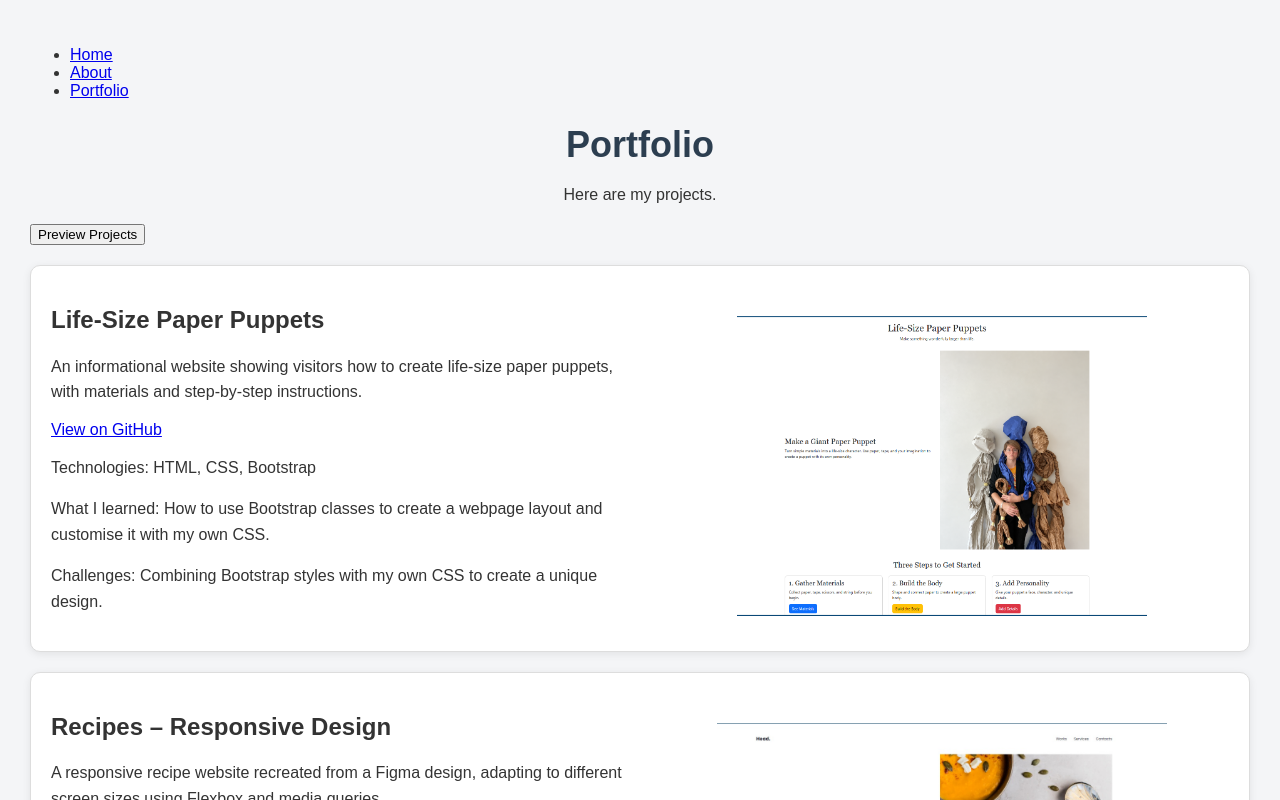
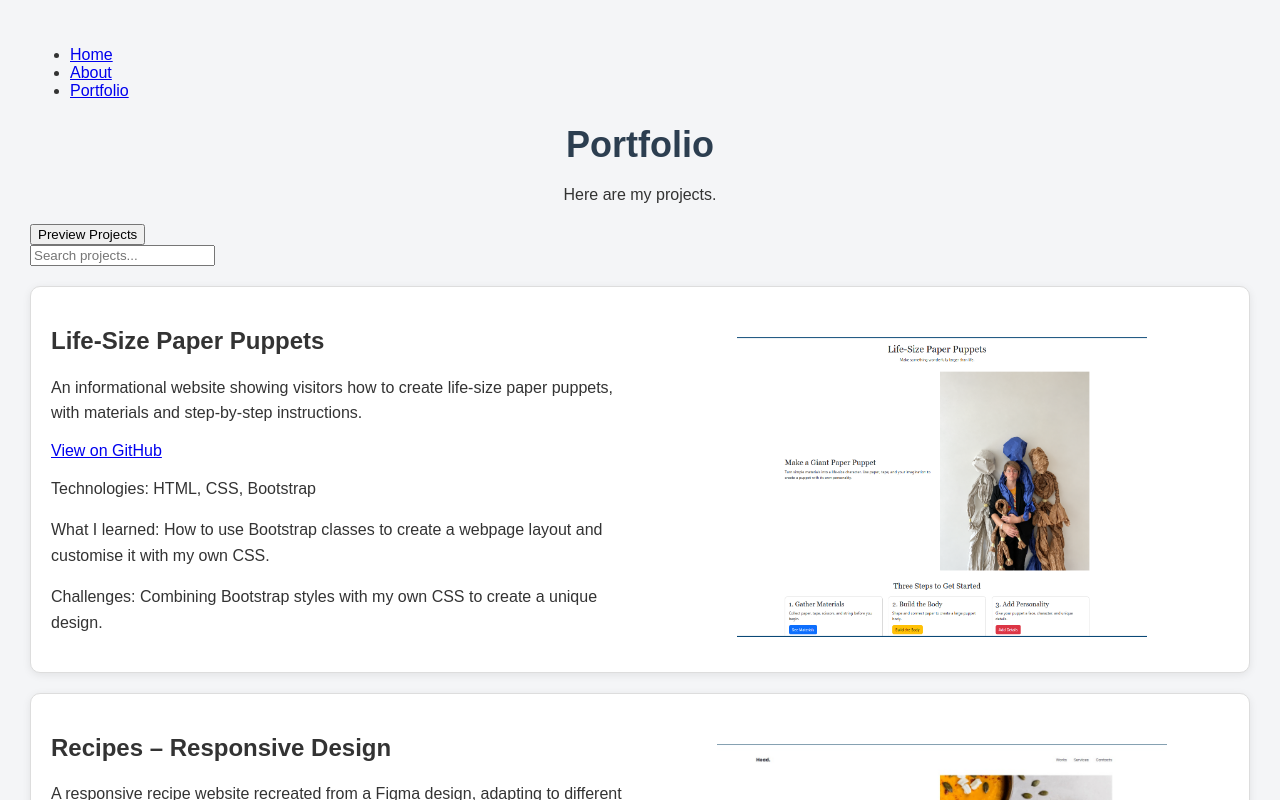
Before and after one commit to libbyfox/react-portfolio, a React (Vite) app: page /portfolio in a window 1280 px wide. Both pictures are taken after a click on the button "Preview Projects". Shown: the top 800 px of the page. Built offline with nearby package versions, Linux system fonts and the light colour scheme.

Commit message:
add project search by name and technology R04

```diff
--- a/src/pages/portfolio.jsx
+++ b/src/pages/portfolio.jsx
@@ -9,8 +9,10 @@ import Popup from "../components/Popup.jsx";
 function Portfolio() {
     const [showProjects, setShowProjects] = useState(false);
     const [selectedProject, setSelectedProject] = useState(null);
+     const [search, setSearch] = useState("");
     const handleProjectClick = (project) => {
     setSelectedProject(project);
+
 };
 const projects = [
     {
@@ -53,8 +55,18 @@ const projects = [
 {showProjects ? (
     <div>
 
-          {projects.map((project) => (
-    <Project
+<input
+    type="text"
+    placeholder="Search projects..."
+    value={search}
+    onChange={(e) => setSearch(e.target.value)}
+/>
+{projects
+    .filter((project) =>
+        project.name.toLowerCase().includes(search.toLowerCase()) ||
+        project.technologies.toLowerCase().includes(search.toLowerCase())
+    )
+    .map((project) => (    <Project
         key={project.name}
         name={project.name}
         description={project.description}
@@ -66,7 +78,7 @@ const projects = [
         onClick={() => handleProjectClick(project)}
     />
 ))}
-               /
+
         </div>
 ) : null}
               {selectedProject && (
```
